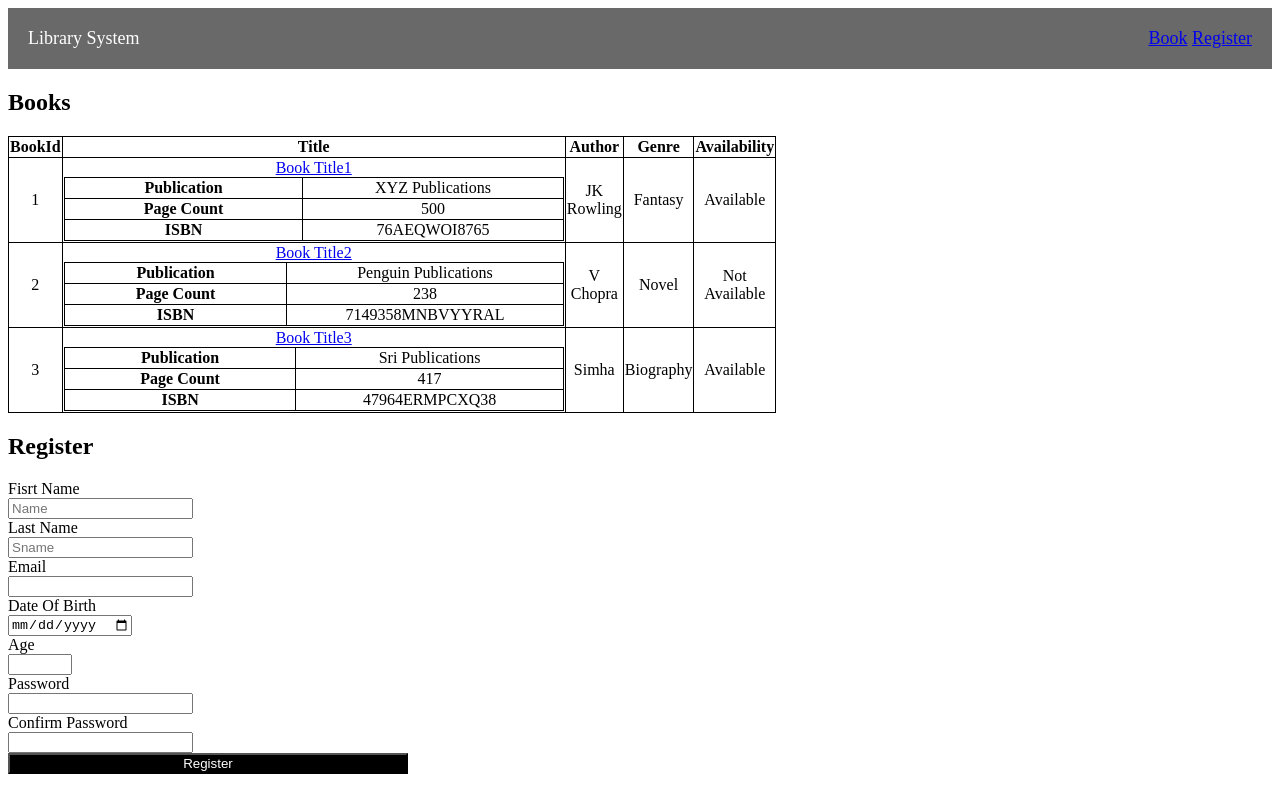
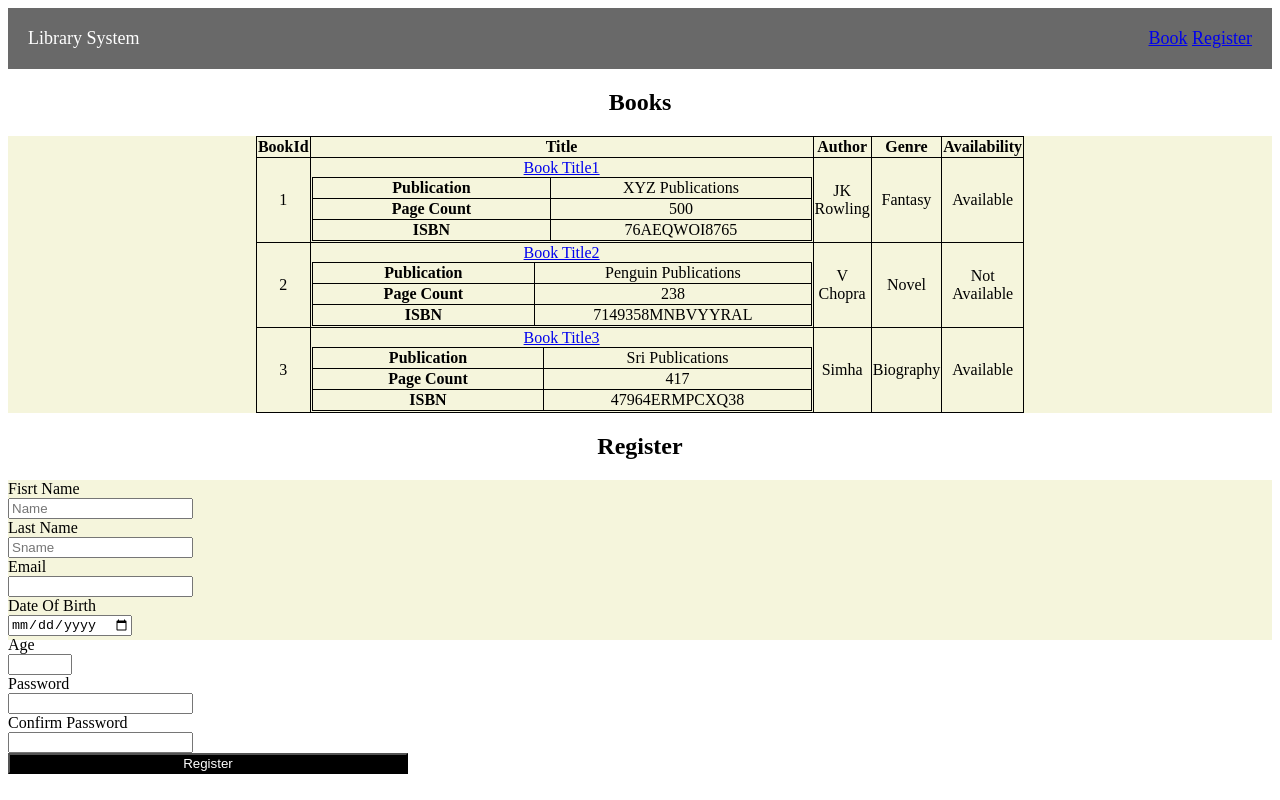
Before and after one commit to Aditya049823/Website-Practice, a plain HTML site: page index.html in a window 1280 px wide. Drawn offline with Linux system fonts and the light colour scheme; a web font is replaced by a local one.

Commit message:
updated code 1

```diff
--- a/index.html
+++ b/index.html
@@ -12,9 +12,9 @@
                 <a class="bar" href="#register">Register</a>
             </div>
         </div>
-        <h2>Books</h2>
+        <h2 class="heading">Books</h2>
         <div class="book" id="book">
-            <table border="1px">
+            <table>
                 <thead>
                     <tr>
                     <th>BookId</th>
@@ -97,7 +97,7 @@
                 </tbody>
             </table>
         </div>
-        <h2>Register</h2>
+        <h2 class="heading">Register</h2>
         <div class="register" id="register">
             <form class="form1" action="#" method="post">
                 <div>
@@ -108,8 +108,10 @@
                     <label for="sname">Last Name</label><br>
                     <input type="text" name="sname" id="sname" placeholder="Sname" required>
                 </div>
+                <div>
                     <label for="email">Email</label><br>
                     <input type="email" name="email" id="email" required>
+                </div>
                 <div>
                     <label for="dob">Date Of Birth</label><br>
                     <input type="date" name="dob" id="dob" required>
@@ -128,7 +130,6 @@
                 </div>
                 <button type="submit" class="submitbutton">Register</button>
             </form>
-
         </div>
     </body>
 </html>
--- a/style.css
+++ b/style.css
@@ -22,6 +22,8 @@
 
 }
 table,th,td{
+    margin-left: auto;
+    margin-right: auto;
     width: 500px;
     text-align: center;
     border: 1px solid black;
@@ -32,3 +34,17 @@ table,th,td{
     background-color: black;
     color: white;
 }
+.heading{
+   text-align: center;
+}
+form{
+    position: relative;
+    width:100%;
+    height:10em;
+}
+.book{
+    background-color: beige;
+}
+.form1{
+    background-color: beige;
+}
```
